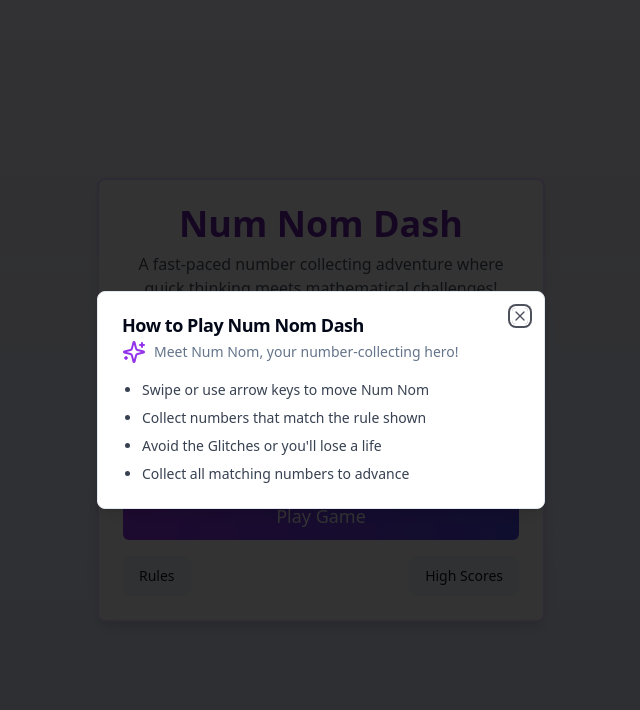
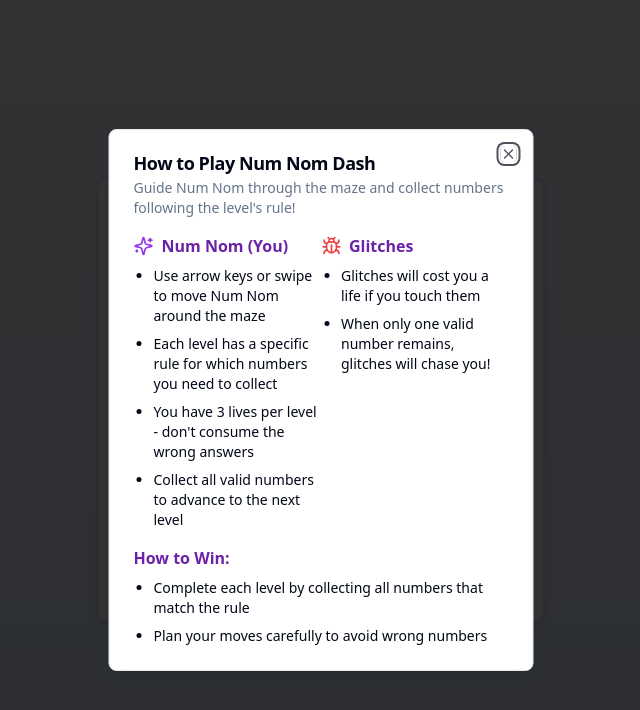
Before and after one commit to spenceriam/num-nom-dash, a React (Vite) app: page / in a window 1280 px wide. Both pictures are taken after a click on the button "Rules". Shown: the top 710 px of the page, without its empty margins (319-959 px from the left). Built offline with nearby package versions, Linux system fonts and the light colour scheme.

Commit message:
Revert: Remove rules dialog
This reverts the removal of the rules dialog component.

```diff
--- a/src/components/game/RulesDialog.tsx
+++ b/src/components/game/RulesDialog.tsx
@@ -1,32 +1,62 @@
 
-import { Dialog, DialogContent, DialogHeader, DialogTitle, DialogDescription, DialogTrigger } from "@/components/ui/dialog";
+import {
+  Dialog,
+  DialogContent,
+  DialogDescription,
+  DialogHeader,
+  DialogTitle,
+  DialogTrigger,
+} from "@/components/ui/dialog";
 import { Button } from "@/components/ui/button";
-import { Sparkles } from "lucide-react";
+import { BookOpen, Bug, Sparkles } from "lucide-react";
 
 export const RulesDialog = () => {
   return (
     <Dialog>
       <DialogTrigger asChild>
-        <Button variant="secondary">Rules</Button>
+        <Button variant="secondary" size="sm">
+          <BookOpen className="mr-1" />
+          Rules
+        </Button>
       </DialogTrigger>
-      <DialogContent className="max-w-md">
+      <DialogContent className="sm:max-w-[425px]">
         <DialogHeader>
           <DialogTitle>How to Play Num Nom Dash</DialogTitle>
           <DialogDescription>
-            <div className="space-y-4">
-              <div className="flex items-center gap-2">
-                <Sparkles className="w-6 h-6 text-purple-600" />
-                <span>Meet Num Nom, your number-collecting hero!</span>
-              </div>
-              <ul className="list-disc pl-5 space-y-2 text-gray-700">
-                <li>Swipe or use arrow keys to move Num Nom</li>
-                <li>Collect numbers that match the rule shown</li>
-                <li>Avoid the Glitches or you'll lose a life</li>
-                <li>Collect all matching numbers to advance</li>
+            Guide Num Nom through the maze and collect numbers following the level's rule!
+          </DialogDescription>
+        </DialogHeader>
+        <div className="space-y-4">
+          <div className="flex justify-between">
+            <div className="flex-1">
+              <h4 className="font-semibold mb-2 text-purple-800 flex items-center gap-2">
+                <Sparkles className="text-purple-600" size={20} /> Num Nom (You)
+              </h4>
+              <ul className="list-disc pl-5 space-y-2 text-sm">
+                <li>Use arrow keys or swipe to move Num Nom around the maze</li>
+                <li>Each level has a specific rule for which numbers you need to collect</li>
+                <li>You have 3 lives per level - don't consume the wrong answers</li>
+                <li>Collect all valid numbers to advance to the next level</li>
               </ul>
             </div>
-          </DialogDescription>
-        </DialogHeader>
+            <div className="flex-1">
+              <h4 className="font-semibold mb-2 text-purple-800 flex items-center gap-2">
+                <Bug className="text-red-500" size={20} /> Glitches
+              </h4>
+              <ul className="list-disc pl-5 space-y-2 text-sm">
+                <li>Glitches will cost you a life if you touch them</li>
+                <li>When only one valid number remains, glitches will chase you!</li>
+              </ul>
+            </div>
+          </div>
+          <div>
+            <h4 className="font-semibold mb-2 text-purple-800">How to Win:</h4>
+            <ul className="list-disc pl-5 space-y-2 text-sm">
+              <li>Complete each level by collecting all numbers that match the rule</li>
+              <li>Plan your moves carefully to avoid wrong numbers</li>
+            </ul>
+          </div>
+        </div>
       </DialogContent>
     </Dialog>
   );
```
